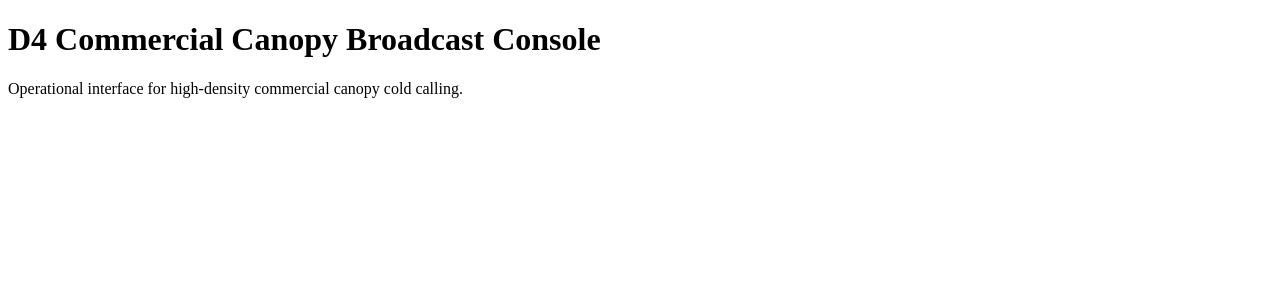
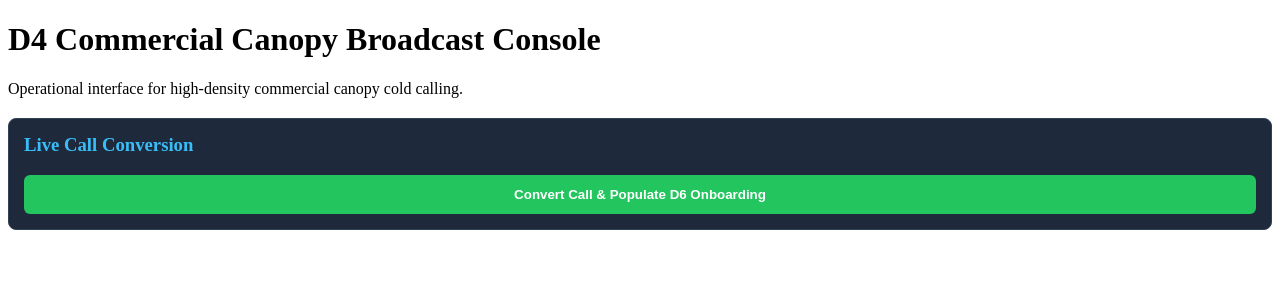
Before and after one commit to bandroidbw-lab/canopy-command, a Flask app: template d4phone/dialer/templates/d4_dialer.html in a window 1280 px wide. Shown: the top 300 px of the page. Run offline with Flask 3, Linux system fonts and the light colour scheme; the template is opened without the code that fills it, so the values that code supplies are empty.

Commit message:
Add D4 live call conversion push button for instant D6 onboarding population

```diff
--- a/d4phone/dialer/templates/d4_dialer.html
+++ b/d4phone/dialer/templates/d4_dialer.html
@@ -9,3 +9,38 @@
     <p>Operational interface for high-density commercial canopy cold calling.</p>
 </body>
 </html>
+<!-- D4 Live Call Conversion & Onboarding Push Button -->
+<div style="margin-top: 20px; padding: 15px; background: #1e293b; border-radius: 8px; border: 1px solid #334155;">
+<h3 style="color: #38bdf8; margin-top: 0;">Live Call Conversion</h3>
+<button id="convertBtn" onclick="triggerOnboardingConversion()" style="background: #22c55e; color: white; padding: 12px 24px; font-weight: bold; border: none; border-radius: 6px; cursor: pointer; width: 100%;">
+    Convert Call & Populate D6 Onboarding
+</button>
+</div>
+
+<script>
+function triggerOnboardingConversion() {
+const clientData = {
+    client_name: document.getElementById('caller_name')?.value || "Active Call Prospect",
+    address: document.getElementById('caller_address')?.value || "On-Site Location",
+    zip: document.getElementById('caller_zip')?.value || "00000",
+    comp_leads: 5,
+    trial_length: 14,
+    comp_subscriptions: 1
+};
+
+fetch('https://canopy-command.onrender.com/d6/onboarding/save', {
+    method: 'POST',
+    headers: { 'Content-Type': 'application/x-www-form-urlencoded' },
+    body: new URLSearchParams(clientData)
+})
+.then(response => {
+    if (response.ok) {
+        alert('Success! Prospect converted and pushed to D6 Onboarding queue.');
+        window.open('https://canopy-command.onrender.com/d6/reports', '_blank');
+    } else {
+        alert('Conversion push failed. Please check connection.');
+    }
+})
+.catch(err => console.error('Error pushing conversion:', err));
+}
+</script>
```
